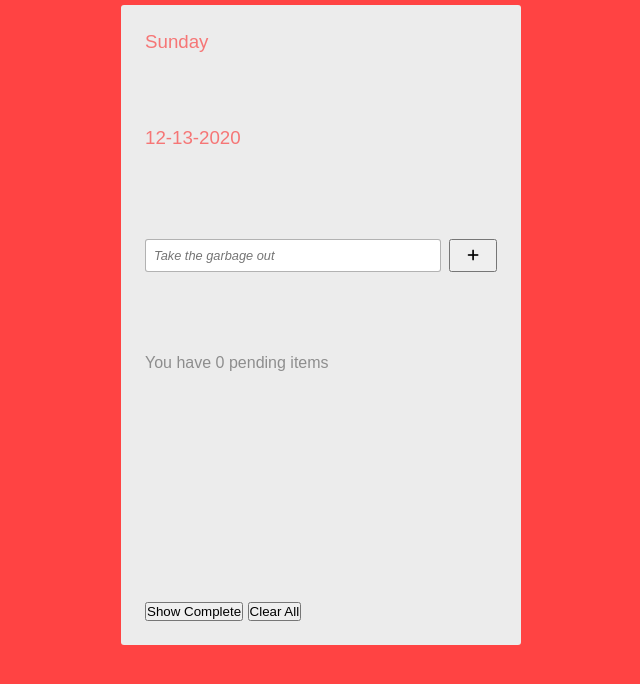
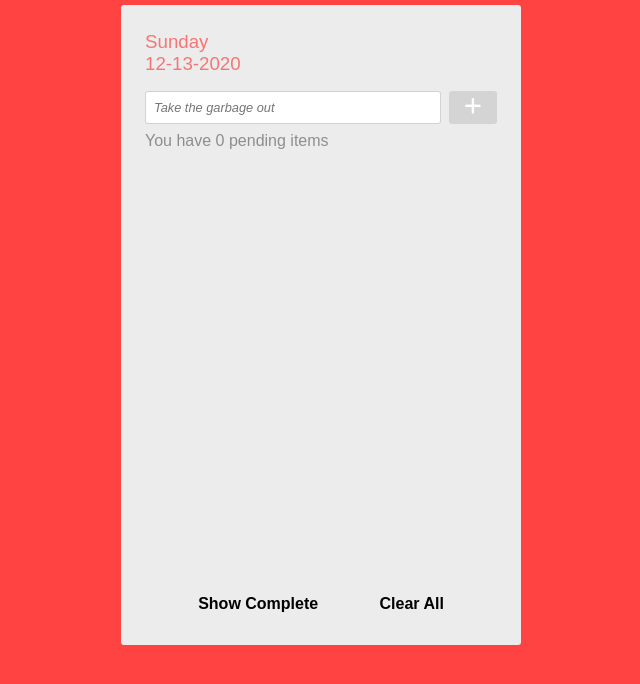
Before and after one commit to arpad58/todo, a plain HTML site: page index.html in a window 1280 px wide. Shown: the part 72-756 px from the top of the page, without its empty margins (319-959 px from the left). Drawn offline with Linux system fonts and the light colour scheme.

Commit message:
css basic 1

```diff
--- a/css/style.css
+++ b/css/style.css
@@ -23,11 +23,13 @@ h1 {
 }
 h3 {
     color: rgba(255,0,0, .5);
-    font-weight: 500;
+    font-weight: 300;
 }
+
 p {
     margin: 0.5rem 0;
 }
+
 .form__day {
     margin-top: .1rem;
 }
@@ -42,7 +44,6 @@ p {
     display: flex;
     justify-content: space-between;
     flex-direction: column;
-
 }
 
 .insert {
@@ -53,7 +54,7 @@ p {
     padding: .5rem;
     padding-left: 0.5rem;
     margin-right: 0.5rem;
-    border: 1px solid rgba(0, 0, 0,.3);
+    border: 1px solid rgba(110, 110, 110, 0.3);
     border-radius: 3px;
     font-size: .8rem;
     font-style: italic;
@@ -63,4 +64,30 @@ p {
 
 .todo__btn {
     width: 3rem;
+    border: none;
+    border-radius: 3px;
+    background-color: rgba(0, 0, 0,.1);
+    font-size: 1.2rem;
+    color: #fff;
+    cursor: pointer;
 }
+
+.footer__btn--complete,
+.footer__btn--clear {
+    border: none;
+    background: none;
+    font-weight: 700;
+    font-size: 1rem;
+    cursor: pointer;
+    padding: 0.5rem 1.5rem;
+    border-radius: 3px;
+}
+
+.todo__list--pending {
+    flex: 1;
+}
+
+.todo__footer {
+    display: flex;
+    justify-content: center;
+}
--- a/index.html
+++ b/index.html
@@ -48,6 +48,7 @@
                 <button class="footer__btn--complete">
                     Show Complete
                 </button>
+                <span>&nbsp&nbsp&nbsp</span>
                 <button class="footer__btn--clear">
                     Clear All
                 </button>
```
